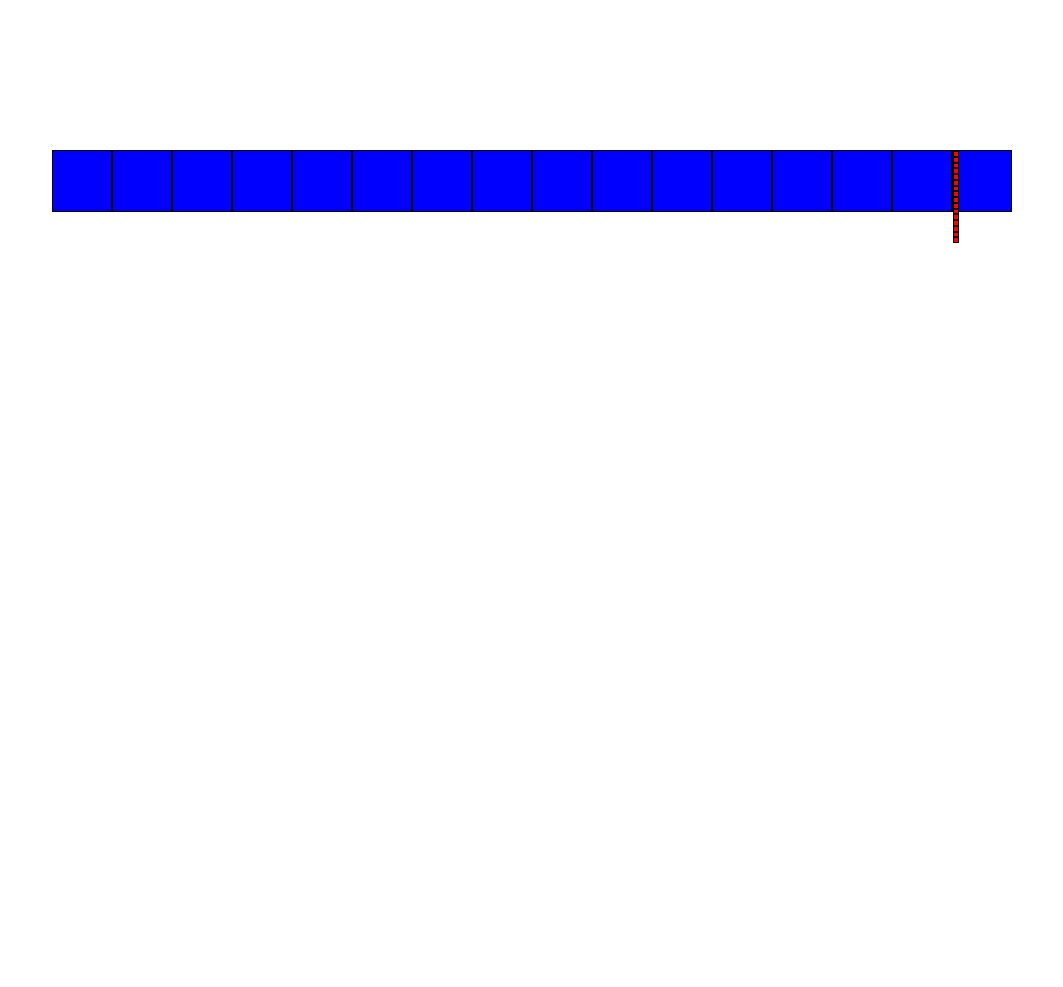
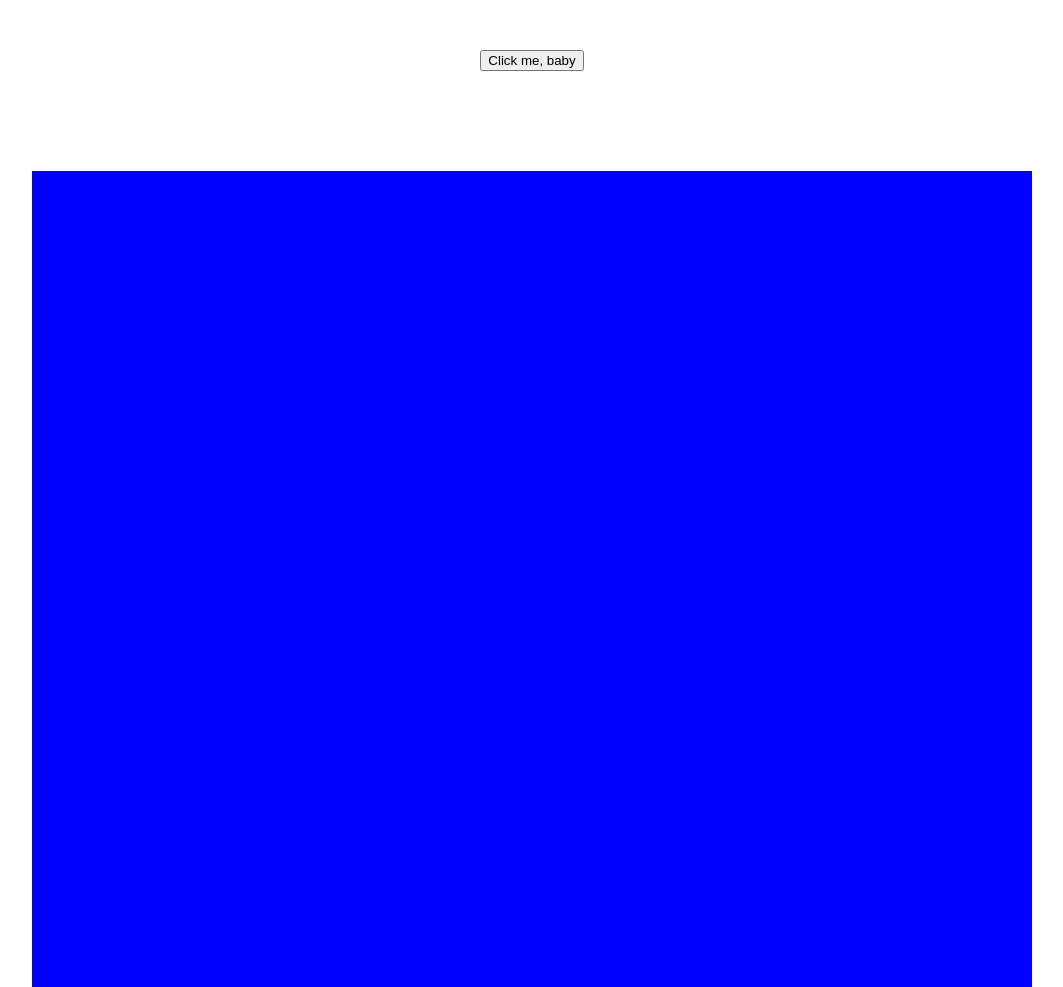
Before and after one commit to aconstas/odin-Etch-a-Sketch, a plain HTML site: page index.html in a window 1280 px wide. Shown: the top 987 px of the page, without its empty margins (108-1171 px from the left). Drawn offline with Linux system fonts and the light colour scheme.

Commit message:
Put logic in createGrid() to run on user input.

```diff
--- a/index.css
+++ b/index.css
@@ -1,23 +1,23 @@
-#container {
-    width: 960px;
-    height: 960px;
-    /* background-color: red; */
-    margin: 150px auto auto auto;
-    display: flex;
-    /* flex-direction: column; */
+#prompt-button {
+    display: block;
+    margin: 50px auto 100px auto;
 }
 
-.topBox {
-    background-color: blue;
-    border: 1px solid black;
-    width: calc(1/16 * 100%);
-    height: calc(1/16 * 100%);
+#container {
+    width: 1000px;
+    height: 1000px;
+    margin: 0 auto auto auto;
+    display: flex;
+    flex-wrap: wrap;
 }
 
-.column-boxes {
-    display: block;
-    background-color: red;
-    border: 1px solid black;
-    width: calc(1/16 * 100%);
-    height: calc(1/16 * 100%);
+.box {
+    background-color: blue;
+    height: calc(1/10 * 100%); */
+    padding: none;
+    margin: none;
 }
+
+.hovered {
+    background-color: yellow;
+}
--- a/index.html
+++ b/index.html
@@ -8,6 +8,7 @@
     <script src="index.js" defer></script>
 </head>
 <body>
+    <button id="prompt-button">Click me, baby</button>
     <div id="container"></div>
 </body>
 </html>
--- a/index.js
+++ b/index.js
@@ -1,17 +1,36 @@
 const gridSpace = document.querySelector('#container');
 
-for (i = 1; i <= 16; i++) {
-    const box = document.createElement('div');
-    box.setAttribute('id', i);
-    box.setAttribute('class', 'topBox');
-    gridSpace.appendChild(box);
+function createGrid(num) {
+    gridSpace.innerHTML = '';
+    for (i = 1; i <= num ** 2; i++) {
+        const box = document.createElement('div');
+        box.setAttribute('id', i);
+        box.setAttribute('class', 'box');
+        box.style.width = `calc(1/(${num}) * 100%)`;
+        box.style.height = `calc(1/${num} * 100%)`;
+        gridSpace.appendChild(box);
+    }
+
+    const boxes = document.querySelectorAll('.box');
+    boxes.forEach(box => box.addEventListener('mouseover', () => {
+        box.classList.add('hovered');
+    }))
 }
 
-for (i = 1; i <= 16; i++) {
-    const topBox = document.querySelectorAll('.topBox');
-    const columnBoxes = document.createElement('div')
-    columnBoxes.setAttribute('class', 'column-boxes')
-    topBox.forEach((firstBox) => firstBox.appendChild(columnBoxes));
-}
+createGrid(16);
 
-//create gridSpace width and height according to user input
+const button = document.querySelector('button');
+button.addEventListener('click', () => {
+    let blockInput = window.prompt('Enter desired number of blocks per side.');
+    console.log(typeof (blockInput));
+    if (blockInput > 100) {
+        alert('Please enter a numerical value under 100.')
+    } else {
+        createGrid(blockInput);
+    }
+});
+//  there might be something wrong with the calc() sometimes the widths and heights
+//  do not match up.. there tends to be one extra box that is left in its own row at
+//  the bottom
+
+//  the issue was with the border! I removed the border
```
